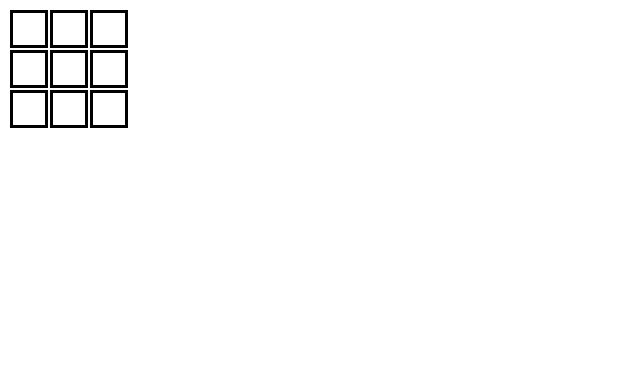
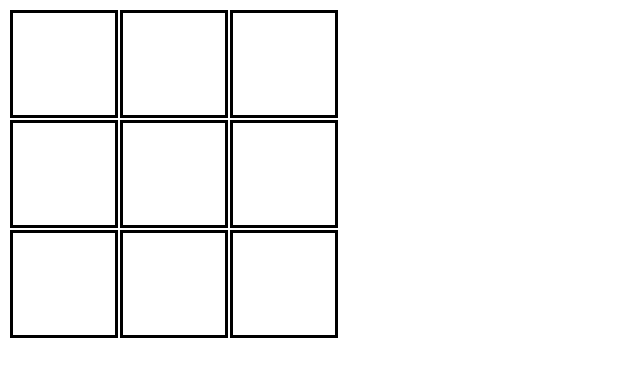
Before and after one commit to sereneday/sereneday.github.io, a plain HTML site: page TicTacToe/index.html in a window 1280 px wide. Shown: the whole page, without its empty margins (0-640 px from the left). Drawn offline with Linux system fonts and the light colour scheme.

Commit message:
Update index.html

```diff
--- a/TicTacToe/index.html
+++ b/TicTacToe/index.html
@@ -5,8 +5,8 @@
 <title>Document</title>
 <style>
 td{
-    width:30px;
-    height: 30px;
+    width:100px;
+    height:100px;
     text-align:center;
     border-style:solid;
 }
```
